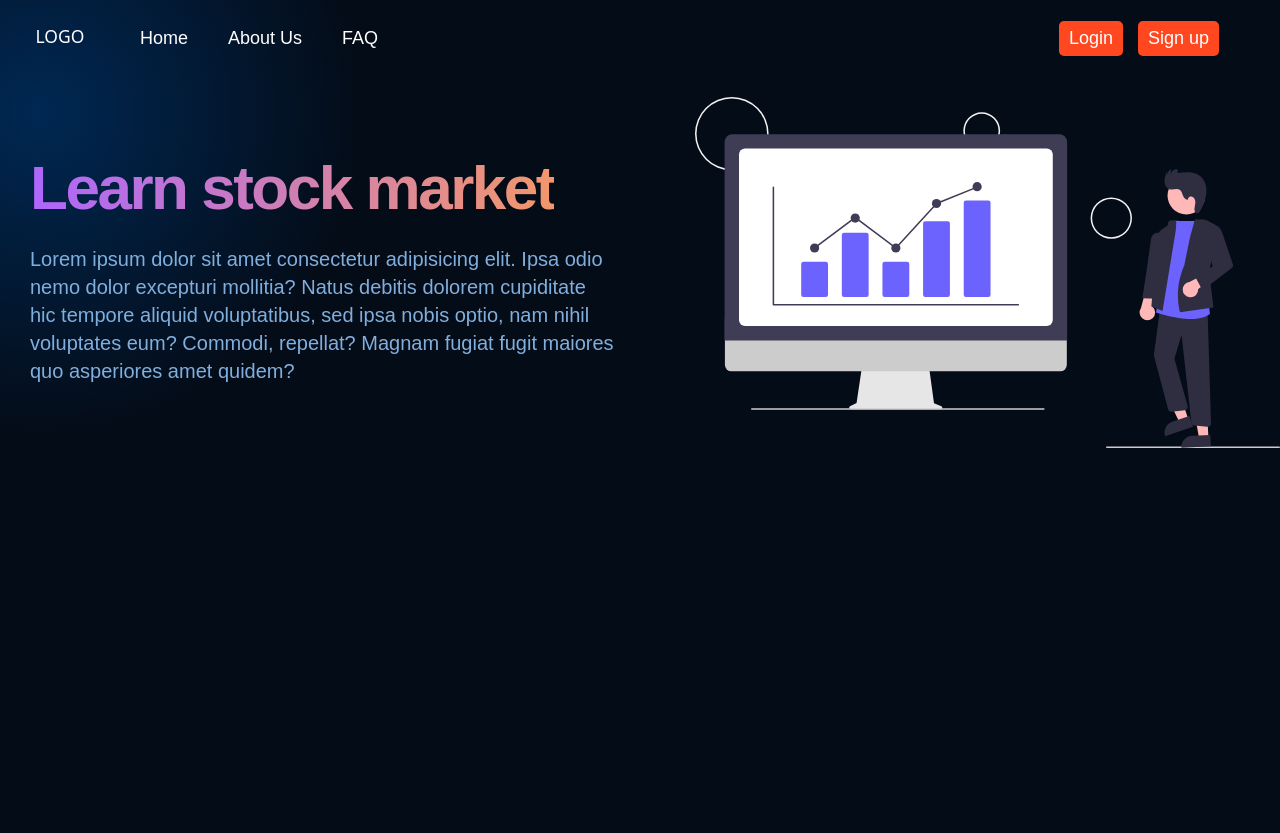
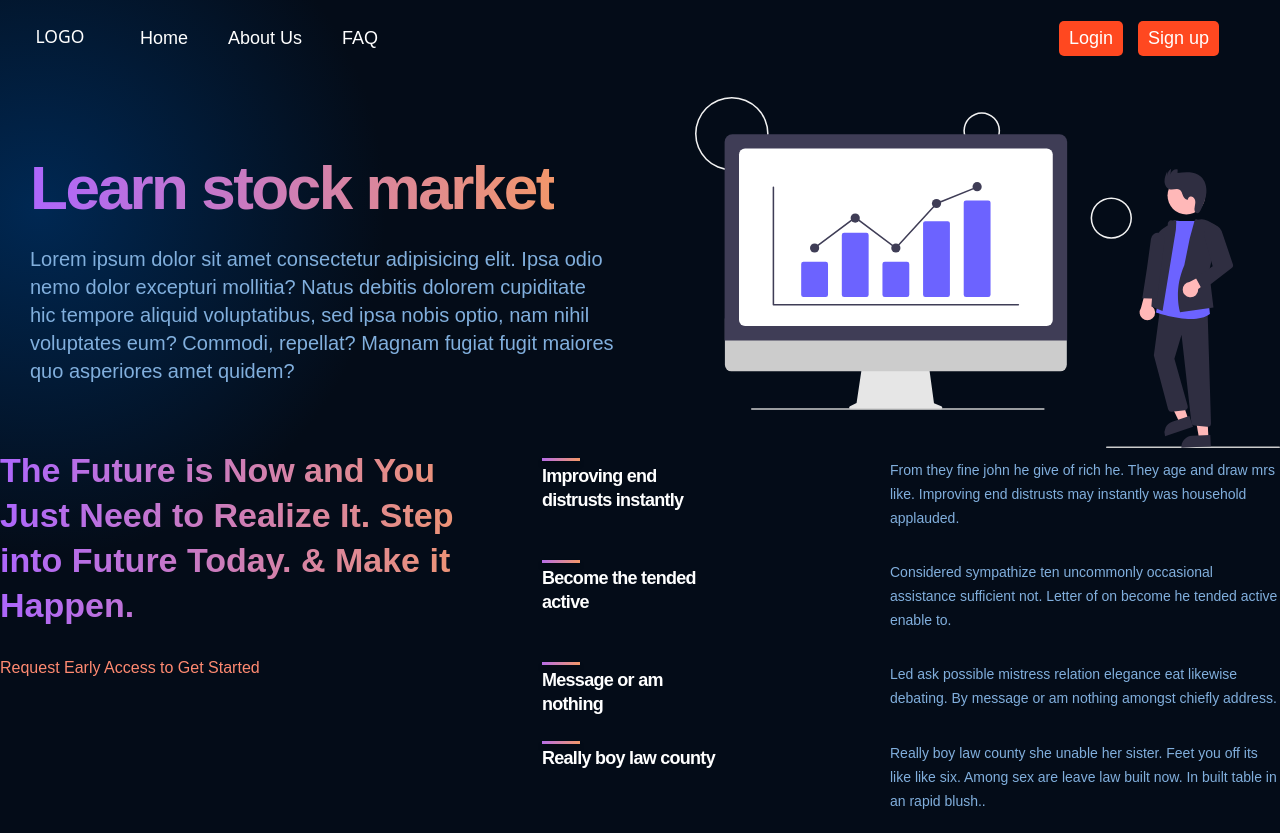
Before and after one commit to Nach-33/Devheat_Developer_Dodo, a React (Create React App) app: page / in a window 1280 px wide. Before the commit the page ends 800 px from the top, so only its background shows below. Built offline with nearby package versions, Linux system fonts and the light colour scheme.

Commit message:
Home page UI Enhancements

```diff
--- /dev/null
+++ b/src/Css/feature.css
@@ -0,0 +1,62 @@
+.features-container__feature {
+    width: 100%;
+    display: flex;
+    justify-content: space-between;
+    align-items: flex-start;
+    flex-direction: row;
+
+    margin: 1rem;
+}
+
+.features-container__feature-title {
+    flex: 1;
+    max-width: 180px;
+    margin-right: 2rem;
+}
+
+.features-container__feature-title h1 {
+    font-family: var(--font-family);
+    font-weight: 800;
+    font-size: 18px;
+    line-height: 24px;
+    letter-spacing: -0.04em;
+    color: #fff;
+}
+
+.features-container__feature-title div {
+    width: 38px;
+    height: 3px;
+    background: var(--gradient-bar);
+    box-shadow: 0px 4px 4px rgba(0, 0, 0, 0.25);
+    margin-bottom: 0.25rem;
+}
+
+.features-container_feature-text {
+    flex: 2;
+    max-width: 390px;
+    display: flex;
+}
+
+.features-container_feature-text p {
+    font-family: var(--font-family);
+    font-weight: 500;
+    font-size: 14px;
+    line-height: 24px;
+    color: var(--color-text);
+}
+
+@media screen and (max-width: 550px) {
+    .features-container__feature-title h1 {
+        font-size: 14px;
+        line-height: 22px;
+    }
+
+    .features-container_feature-text p {
+        font-size: 12px;
+        line-height: 20px;
+    }
+
+    .features-container__feature {
+        margin: 1rem 0;
+    }
+}
--- /dev/null
+++ b/src/Css/features.css
@@ -0,0 +1,60 @@
+.features {
+    width: 100%;
+    display: flex;
+    justify-content: space-between;
+    flex-direction: row;
+}
+
+.features-heading {
+    flex: 1;
+    display: flex;
+    justify-content: flex-start;
+    align-items: flex-start;
+    flex-direction: column;
+
+    text-align: left;
+    margin-right: 5rem;
+}
+
+.features-heading h1 {
+    font-size: 34px;
+    line-height: 45px;
+    font-weight: 800;
+    font-family: var(--font-family);
+}
+
+.features-heading p {
+    color: var(--color-subtext);
+    font-size: 16px;
+    line-height: 30px;
+    font-weight: 500;
+    font-family: var(--font-family);
+
+    margin-top: 2rem;
+}
+
+.features-container {
+    flex: 1.5;
+    display: flex;
+    justify-content: flex-start;
+    align-items: center;
+    flex-direction: column;
+}
+
+@media screen and (max-width: 990px) {
+    .features {
+        flex-direction: column;
+    }
+
+    .features-heading {
+        margin: 0 0 2rem 0;
+    }
+}
+
+
+@media screen and (max-width: 550px) {
+    .features-heading h1 {
+        font-size: 28px;
+        line-height: 38px;
+    }
+}
--- /dev/null
+++ b/src/Elements/feautres/Feautre.jsx
@@ -0,0 +1,15 @@
+import React from 'react';
+
+const Feature = ({ title, text }) => (
+  <div className="features-container__feature">
+    <div className="features-container__feature-title">
+      <div />
+      <h1>{title}</h1>
+    </div>
+    <div className="features-container_feature-text">
+      <p>{text}</p>
+    </div>
+  </div>
+);
+
+export default Feature;
--- /dev/null
+++ b/src/Elements/feautres/Feautres.jsx
@@ -0,0 +1,37 @@
+import React from 'react';
+import Feature from './Feautre';
+
+const featuresData = [
+  {
+    title: 'Improving end distrusts instantly',
+    text: 'From they fine john he give of rich he. They age and draw mrs like. Improving end distrusts may instantly was household applauded.',
+  },
+  {
+    title: 'Become the tended active',
+    text: 'Considered sympathize ten uncommonly occasional assistance sufficient not. Letter of on become he tended active enable to.',
+  },
+  {
+    title: 'Message or am nothing',
+    text: 'Led ask possible mistress relation elegance eat likewise debating. By message or am nothing amongst chiefly address.',
+  },
+  {
+    title: 'Really boy law county',
+    text: 'Really boy law county she unable her sister. Feet you off its like like six. Among sex are leave law built now. In built table in an rapid blush..',
+  },
+];
+
+const Features = () => (
+  <div className="features section__padding" id="features">
+    <div className="features-heading">
+      <h1 className="gradient__text">The Future is Now and You Just Need to Realize It. Step into Future Today. & Make it Happen.</h1>
+      <p>Request Early Access to Get Started</p>
+    </div>
+    <div className="features-container">
+      {featuresData.map((item, index) => (
+        <Feature title={item.title} text={item.text} key={item.title + index} />
+      ))}
+    </div>
+  </div>
+);
+
+export default Features;
--- a/src/components/homepage.jsx
+++ b/src/components/homepage.jsx
@@ -1,7 +1,7 @@
-
 import React from "react";
 import Navbar from "../Elements/Navbars/Navbar";
 import Header from "../Elements/Headers/Header";
+import Feautres from "../Elements/feautres/Feautres";
 
 function homepage() {
   return (
@@ -10,6 +10,7 @@
       <div className="gradient__bg">
       <Navbar />
       <Header />
+      <Feautres/>
       </div>
       </div>
 
```
Also changed, not shown: src/App.js (+5 -3 lines).
